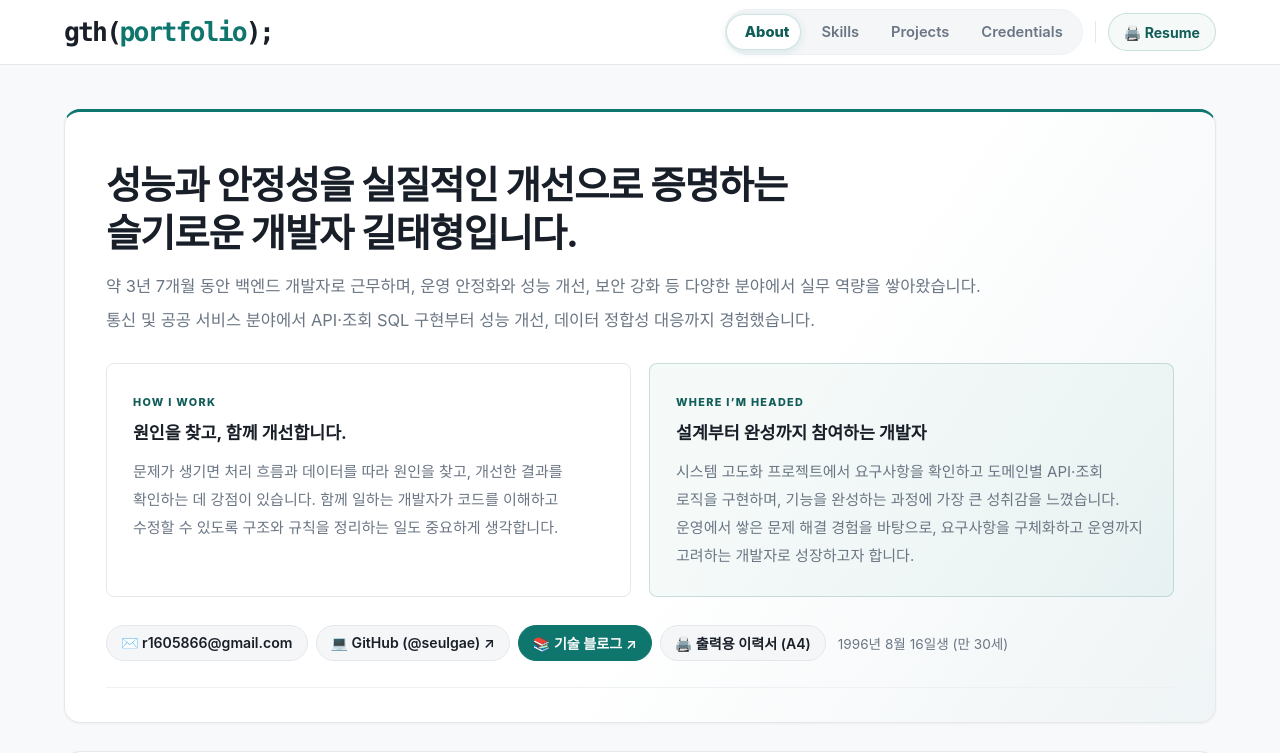
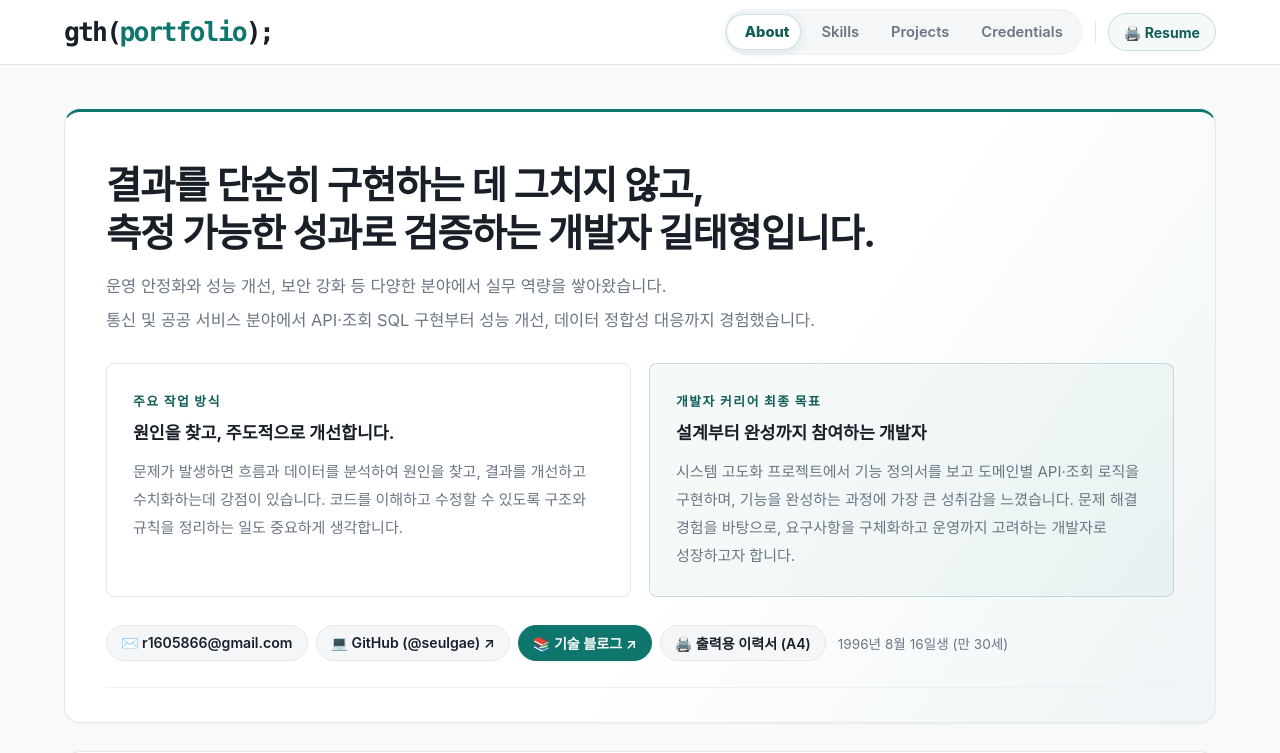
Before and after one commit to seulgae/seulgae.github.io, a React (Vite) app: page / in a window 1280 px wide. Shown: the top 753 px of the page. Built offline with nearby package versions, Linux system fonts and the light colour scheme; a web font is replaced by a local one.

Commit message:
[20261109]포트폴리오 수정 - 주요 작업 방식 내용 수정 - 개발자 커리어 최종 목표(수정예정) - 직무형 1분 자기소개 정리

```diff
--- a/src/components/posters/AboutPoster.jsx
+++ b/src/components/posters/AboutPoster.jsx
@@ -18,10 +18,10 @@ function AboutPoster() {
         */}
         <h1 className="hero-title">
           <span className="hero-title-line">
-            성능과 안정성을 실질적인 개선으로 증명하는
+            결과를 단순히 구현하는 데 그치지 않고,
           </span>{" "}
           <span className="hero-title-line">
-            슬기로운 개발자 {profile.name}입니다.
+            측정 가능한 성과로 검증하는 개발자 {profile.name}입니다.
           </span>
         </h1>
         <p className="hero-subtitle hero-background">
@@ -37,12 +37,12 @@ function AboutPoster() {
         </p>
         <div className="hero-story-grid">
           <div className="hero-story">
-            <span className="hero-story-label">HOW I WORK</span>
-            <h2>원인을 찾고, 함께 개선합니다.</h2>
+            <span className="hero-story-label">주요 작업 방식</span>
+            <h2>원인을 찾고, 주도적으로 개선합니다.</h2>
             <p>{strength}</p>
           </div>
           <div className="hero-story hero-story-direction">
-            <span className="hero-story-label">WHERE I’M HEADED</span>
+            <span className="hero-story-label">개발자 커리어 최종 목표</span>
             <h2>설계부터 완성까지 참여하는 개발자</h2>
             <p>{direction}</p>
           </div>
--- a/src/data/profile.js
+++ b/src/data/profile.js
@@ -59,8 +59,8 @@ const profile = {
   profileImage: "backend-mark.svg",
   resumeCover: {
     image: "resume-portrait.jpg",
-    tagline: "운영 안정화부터 성능·보안 개선까지",
-    role: "서비스의 품질을 높이는 개발자",
+    tagline: "결과를 단순히 구현하는 데 그치지 않고,",
+    role: "측정 가능한 성과로 검증하는 개발자",
     heading: "문제를 해결하는 운영, 가치를 만드는 개선",
     paragraphs: [
       "운영은 장애를 처리하는 일을 넘어, 같은 문제가 반복되지 않는 시스템을 만들어 가는 과정이라고 생각합니다.",
@@ -83,7 +83,7 @@ const profile = {
     blog: "https://seulgae.github.io/blog",
   },
   intro:
-    "약 3년 7개월 동안 백엔드 개발자로 근무하며, 운영 안정화와 성능 개선, 보안 강화 등 다양한 분야에서 실무 역량을 쌓아왔습니다. 통신 및 공공 서비스 분야에서 API·조회 SQL 구현부터 성능 개선, 데이터 정합성 대응까지 경험했습니다.\n\n문제가 생기면 처리 흐름과 데이터를 따라 원인을 찾고, 개선한 결과를 확인하는 데 강점이 있습니다. 함께 일하는 개발자가 코드를 이해하고 수정할 수 있도록 구조와 규칙을 정리하는 일도 중요하게 생각합니다.\n\n시스템 고도화 프로젝트에서 요구사항을 확인하고 도메인별 API·조회 로직을 구현하며, 기능을 완성하는 과정에 가장 큰 성취감을 느꼈습니다. 운영에서 쌓은 문제 해결 경험을 바탕으로, 요구사항을 구체화하고 운영까지 고려하는 개발자로 성장하고자 합니다.",
+    "운영 안정화와 성능 개선, 보안 강화 등 다양한 분야에서 실무 역량을 쌓아왔습니다. 통신 및 공공 서비스 분야에서 API·조회 SQL 구현부터 성능 개선, 데이터 정합성 대응까지 경험했습니다.\n\n문제가 발생하면 흐름과 데이터를 분석하여 원인을 찾고, 결과를 개선하고 수치화하는데 강점이 있습니다. 코드를 이해하고 수정할 수 있도록 구조와 규칙을 정리하는 일도 중요하게 생각합니다.\n\n시스템 고도화 프로젝트에서 기능 정의서를 보고 도메인별 API·조회 로직을 구현하며, 기능을 완성하는 과정에 가장 큰 성취감을 느꼈습니다. 문제 해결 경험을 바탕으로, 요구사항을 구체화하고 운영까지 고려하는 개발자로 성장하고자 합니다.",
   resumeIntro: "Java/Spring 기반 약 3년 7개월 경력의 개발자입니다. 시스템 고도화 프로젝트에서 도메인별 API·조회 SQL 구현과 코드 표준화에 참여했으며, 운영 중 조회 성능과 데이터 정합성·보안 문제를 개선했습니다. 운영 경험을 바탕으로 기능 개발과 시스템 고도화에 기여하고자 합니다.",
   strengths: [
     "가입·청구·상품 API와 청구 산정 결과 조회 SQL을 구현하고, 요청·응답 객체와 계층별 역할을 정리해 예제 코드·PDF 가이드로 팀에 공유했습니다.",
--- a/src/posts/interview-one-minute-introduction.md
+++ b/src/posts/interview-one-minute-introduction.md
@@ -17,23 +17,41 @@ summary: 신뢰를 쌓는 업무 태도와 성능·운영·보안의 세 가지
 >
 > 저는 이런 태도가 일을 맡긴 분께 믿음을 준다고 생각합니다. 그보다 앞서 일했던 회사에서도 성실한 업무 수행을 인정받아 우수사원 표창을 받았습니다.
 >
-> 앞으로도 맡긴 일을 안심하고 기다릴 수 있는 사람, 함께 일할수록 믿음이 가는 구성원이 되겠습니다. 감사합니다.
+>앞으로도 맡긴 일을 안심하고 기다릴 수 있는 사람, 함께 일할수록 믿음이 가는 구성원이 되겠습니다. 감사합니다.
 
-## 직무형 1분 자기소개
+## 직무형 1분 자기소개요(요약)
 
-> 안녕하십니까. OO기업 OO직무에 지원한 길태형입니다.
+> 안녕하십니까.
+> OO기업 OO직무에 지원한 길태형입니다.
 >
-> 저는 약 3년 7개월 동안 운영 안정화, 성능 개선, 보안 강화 등 다양한 부분에서 실무 역량을 쌓아왔습니다.
+> 저는 통신 및 공공 서비스 IT 기업에서
+> 운영 안정화, 성능 개선
+> 보안 강화를 중심으로 실무 역량을 쌓아왔습니다.
 >
-> 대표적으로, 연동 시스템 운영 과정에서 일일 오류 보고 체계를 신규 구축해 주간 연동 오류를 약 93% 줄이는 데 기여했으며,
+> 대표적으로,
+> 데이터 정합성 문제로
+> 누적된 연동 오류를 일일 단위로 집계하고
 >
-> 핵심 도메인 슬로우 쿼리를 분석하고 개선하며 화면 렌더링 시간을 98% 이상 단축시켰습니다.
+> 파트별 보고 체계를 구축해,
+> 주간 연동 오류를 약 93% 줄이는 데
+> 기여했었습니다.
 >
-> 가장 최근에는 보안 취약점 점검 항목에 따라 시큐어 코딩을 적용해, 취약점 검출 건수를 358건에서 4건으로 줄였습니다.
+> 또한 슬로우 쿼리 개선으로
+> 주요 업무 화면 렌더링 시간을
+> 98% 이상 단축했으며,
 >
-> 주도적이고 모범적인 업무 수행을 인정받아 우수사원상을 수상한 경험또한 갖고 있습니다.
+> 최근에는 SAST 정적 분석 도구인 CodeRay를 활용해
+> 보안 취약점 점검 건수를
+> 358건에서 4건으로 줄였습니다.
 >
-> 이러한 경험을 바탕으로 OO회사의 서비스 안정성과 품질 향상에 기여하고 싶어 지원하게 되었습니다.
+> 이러한 성과와
+> 주도적인 업무 수행을 인정받아
+> 우수사원상을 수상한 경험도 있습니다.
+>
+> 입사 후에도 단순한 구현에 그치지 않고, 개선 효과를 수치로 검증하며
+>
+> OO 기업의 서비스 안정성과 품질 향상에 기여하겠습니다.
+>
 > 감사합니다.
 
 ### 대본에 담은 업무와 성과
--- a/src/styles/posters.css
+++ b/src/styles/posters.css
@@ -158,8 +158,8 @@
 }
 
 .hero-story-label {
-  font-size: 0.68rem;
-  font-weight: 800;
+  font-size: 0.80rem;
+  font-weight: 900;
   letter-spacing: 0.12em;
   color: var(--accent-ink);
 }
```
